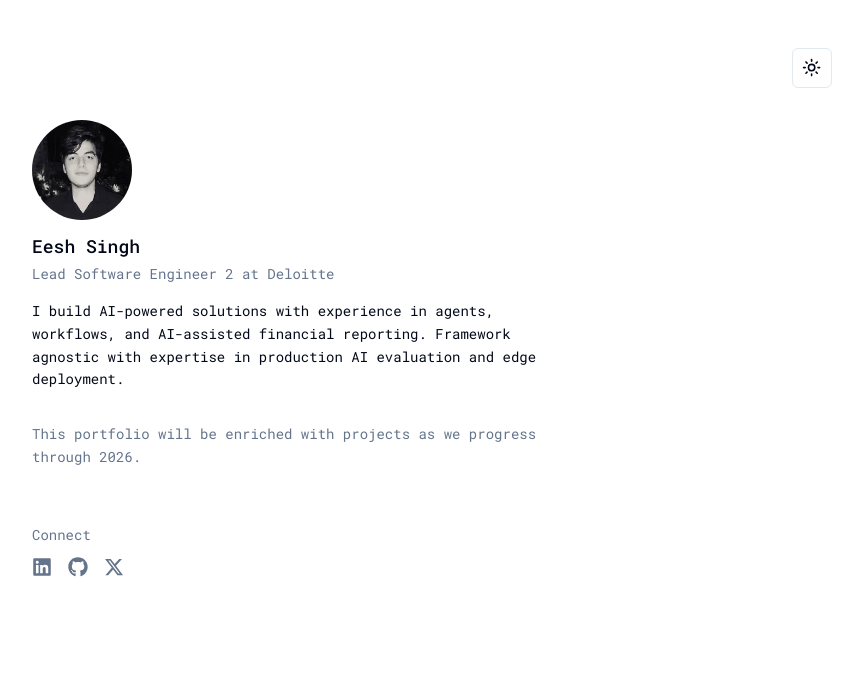
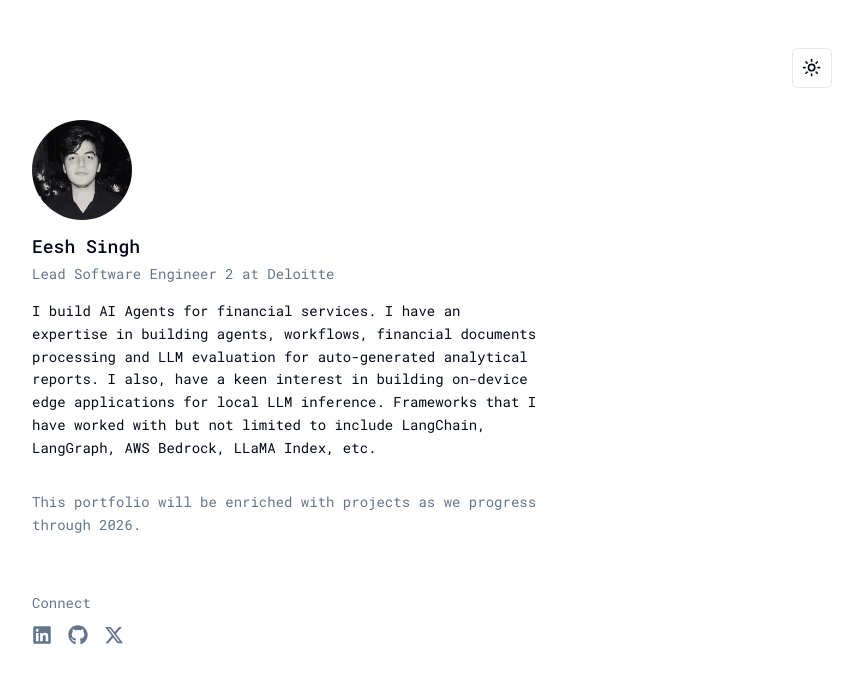
Before and after one commit to eeshsingh123/portfolio-eesh, a Next.js app: page / in a window 1280 px wide. Shown: the top 682 px of the page, without its empty margins (208-1071 px from the left). Built offline with nearby package versions, Linux system fonts and the light colour scheme.

Commit message:
simplified intro section

```diff
--- a/components/main/intro-section.tsx
+++ b/components/main/intro-section.tsx
@@ -1,4 +1,5 @@
 import Image from "next/image";
+import Link from "next/link";
 
 const Introduction = () => {
   return (
@@ -16,7 +17,9 @@ const Introduction = () => {
         Lead Software Engineer 2 at Deloitte
       </div>
       <div className="pt-4 text-sm leading-relaxed max-w-lg">
-        I build AI-powered solutions with experience in agents, workflows, and AI-assisted financial reporting. Framework agnostic with expertise in production AI evaluation and edge deployment.
+        I build AI Agents for financial services. I have an expertise in building agents, workflows, financial documents processing and LLM evaluation for auto-generated analytical reports.
+        I also, have a keen interest in building on-device edge applications for local LLM inference.
+        Frameworks that I have worked with but not limited to include LangChain, LangGraph, AWS Bedrock, LLaMA Index, etc.
       </div>
       <br />
       <div className="pt-2 text-sm leading-relaxed max-w-lg text-muted-foreground">
```
